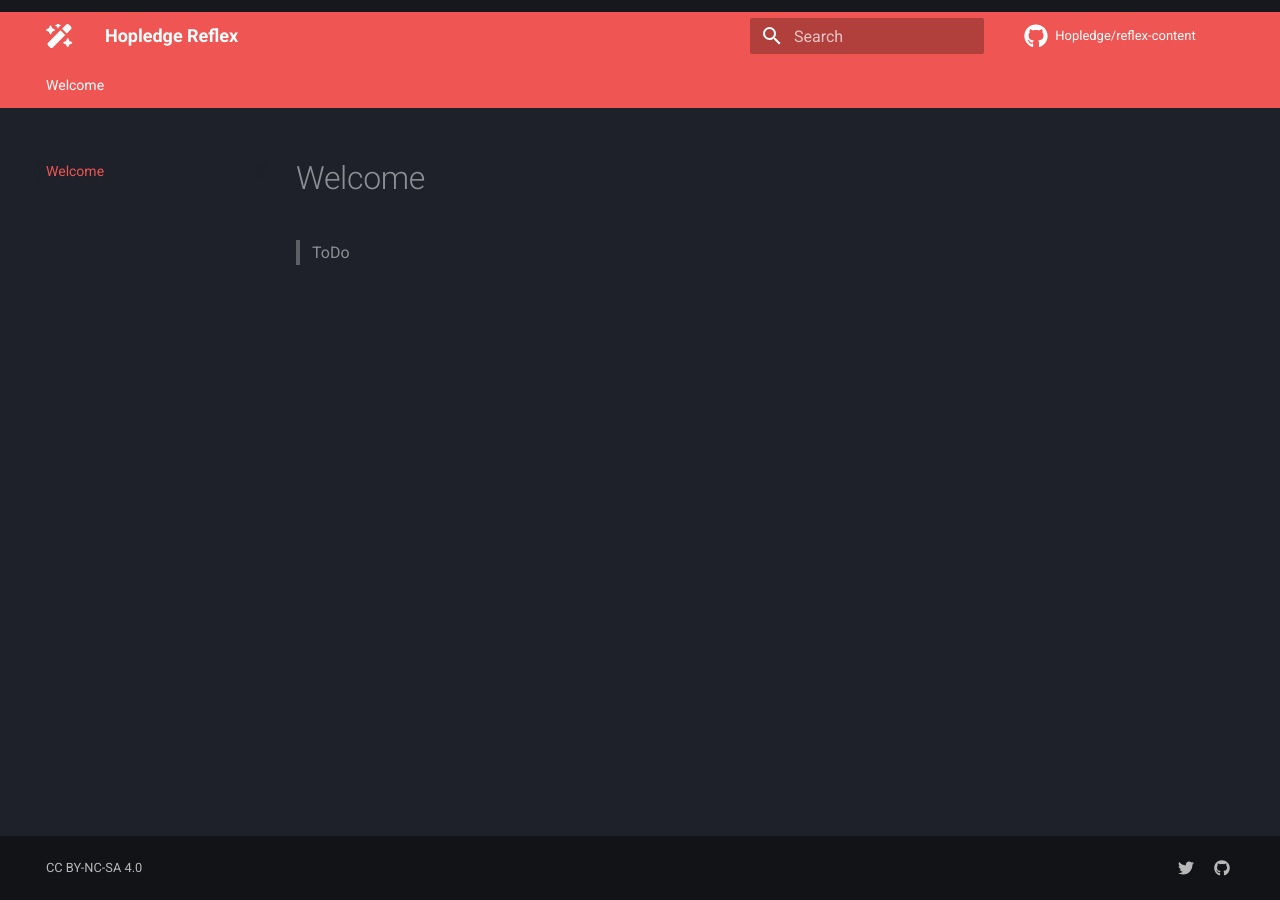
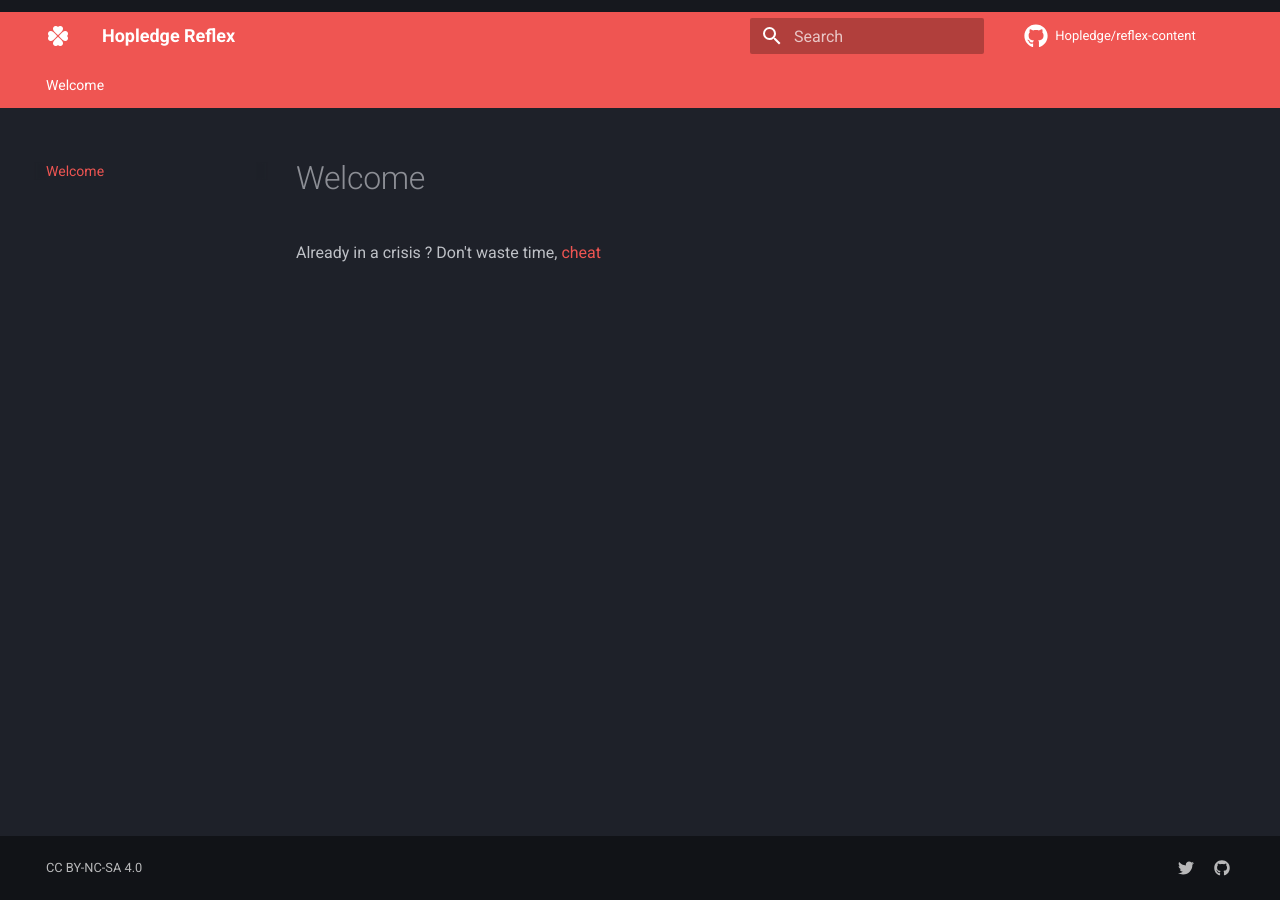
Before and after one commit to Hopledge/reflex, an MkDocs documentation site: the page built from docs/index.md, in a window 1280 px wide. Built offline with MkDocs 1.6.1 and Material for MkDocs 9.7.7, drawn with Linux system fonts in a browser that asks for light colours; comment, search, counter and statistics services are not loaded.

Commit message:
Change logo

```diff
--- a/docs/index.md
+++ b/docs/index.md
@@ -1,3 +1,3 @@
 # Welcome
 
-> ToDo
+Already in a crisis ? Don't waste time, [cheat](reflex-content)
--- a/mkdocs.yml
+++ b/mkdocs.yml
@@ -17,8 +17,9 @@ theme:
     text: Roboto
     code: Roboto Mono
   language: en
+  logo: assets/clover.png
+  favicon: assets/clover.png
   icon:
-    logo: fontawesome/solid/wand-magic-sparkles
     repo: fontawesome/brands/github
   custom_dir: overrides
   features:
```
Also changed, not shown: docs/assets/clover.png (added), docs/assets/clover.svg (added).
